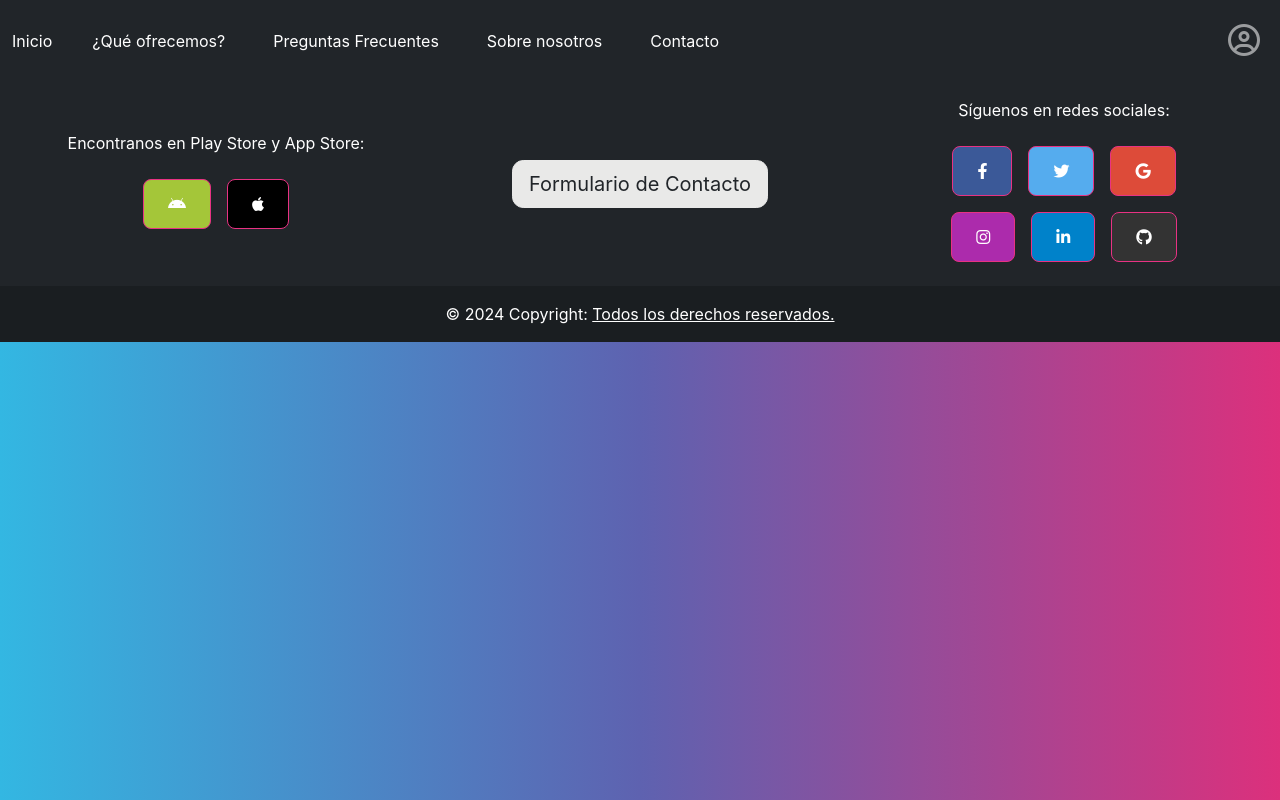
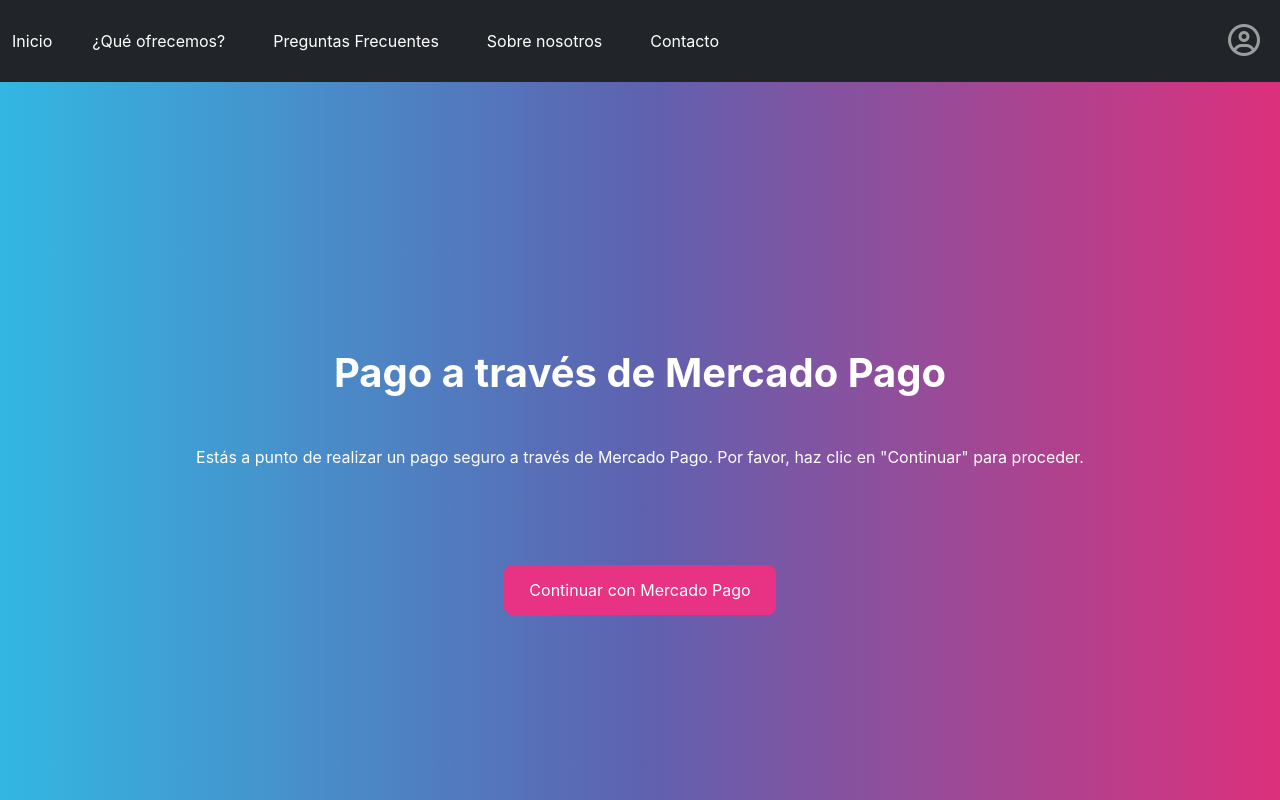
Before and after one commit to seezelop/React-nexoeducativo, a React (Create React App) app: page /RealizarPago in a window 1280 px wide. Shown: the top 800 px of the page. Built offline with nearby package versions, Linux system fonts and the light colour scheme.

Commit message:
Se agregan clases para Integracion de pagos

```diff
--- a/src/App.js
+++ b/src/App.js
@@ -35,6 +35,8 @@ import ABMcurso from './componentes/ABM/ABMcurso';
 import ABMpreceptor from './componentes/ABM/ABMpreceptor';
 import GestionarAsistenciaAlumno from './componentes/pages/GestionarAsistenciaAlumno';
 import GestionarAsistenciaProfesor from './componentes/pages/GestionarAsistenciaProfesor';
+import RealizarPago from './componentes/ABM//RealizarPago';
+
 
 function App() {
   return (
@@ -107,6 +109,9 @@ function App() {
               <Route path="/GestionarAsistenciaAlumno" element={<GestionarAsistenciaAlumno />} />
               <Route path="/GestionarAsistenciaProfesor" element={<GestionarAsistenciaProfesor />} />
 
+              {/* Ruta para realizar pagos  */}
+              <Route path="/RealizarPago" element={<RealizarPago />} />
+
 
           </Routes>
 
--- /dev/null
+++ b/src/componentes/ABM/RealizarPago.js
@@ -0,0 +1,22 @@
+import React from 'react';
+
+function RealizarPago() {
+  const redirigirAMercadoPago = () => {
+    // Aquí reemplaza con la URL de tu preferencia en Mercado Pago
+    window.location.href = 'https://www.mercadopago.com.ar/checkout/v1/redirect?preference-id=TU_PREFERENCE_ID';
+  };
+
+  return (
+    <section className="d-flex flex-column align-items-center justify-content-center min-vh-100">
+      <div className="container text-center">
+        <h1 className="mb-4">Pago a través de Mercado Pago</h1>
+        <p className="mb-5">Estás a punto de realizar un pago seguro a través de Mercado Pago. Por favor, haz clic en "Continuar" para proceder.</p>
+        <button className="btn btn-primary" onClick={redirigirAMercadoPago}>
+          Continuar con Mercado Pago
+        </button>
+      </div>
+    </section>
+  );
+}
+
+export default RealizarPago;
--- a/src/componentes/pages/Padre.js
+++ b/src/componentes/pages/Padre.js
@@ -1,13 +1,19 @@
 import React from 'react';
+import { useNavigate } from 'react-router-dom';
 
 function Padre() {
+  const navigate = useNavigate();
+
+  const irARealizarPago = () => {
+    navigate('/RealizarPago');
+  };
+
   return (
     <section className="d-flex flex-column min-vh-100">
       <div className="container flex-grow-1">
         <h1 className="mb-4">Bienvenido Padre</h1>
         <p className="mb-5">Consulta el progreso académico y la asistencia de tus hijos en esta sección.</p>
 
-        {/* Botones adicionales */}
         <div className="d-flex flex-wrap justify-content-center gap-3">
           <button className="btn btn-primary">Novedades</button>
           <button className="btn btn-secondary">Notificación Privada</button>
@@ -15,10 +21,9 @@ function Padre() {
           <button className="btn btn-warning">Enviar Mensaje Privado</button>
           <button className="btn btn-danger">Cantidad de Faltas</button>
           <button className="btn btn-success">Historial de Pagos</button>
-          <button className="btn btn-info">Realizar Pagos</button>
+          <button className="btn btn-info" onClick={irARealizarPago}>Realizar Pagos</button>
         </div>
       </div>
-
     </section>
   );
 }
```
